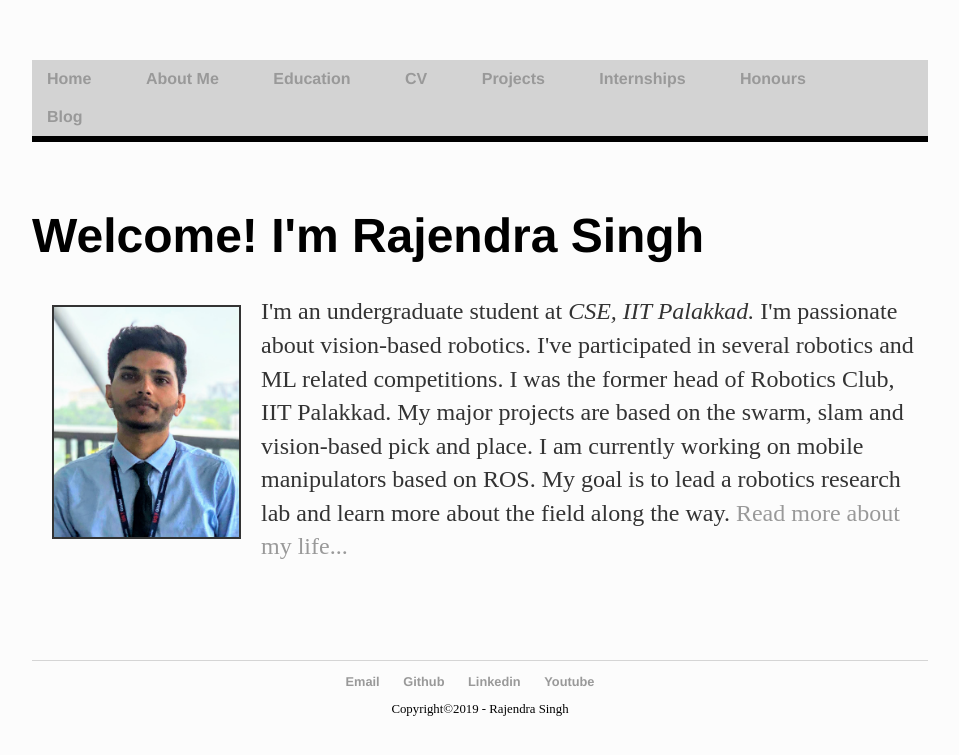
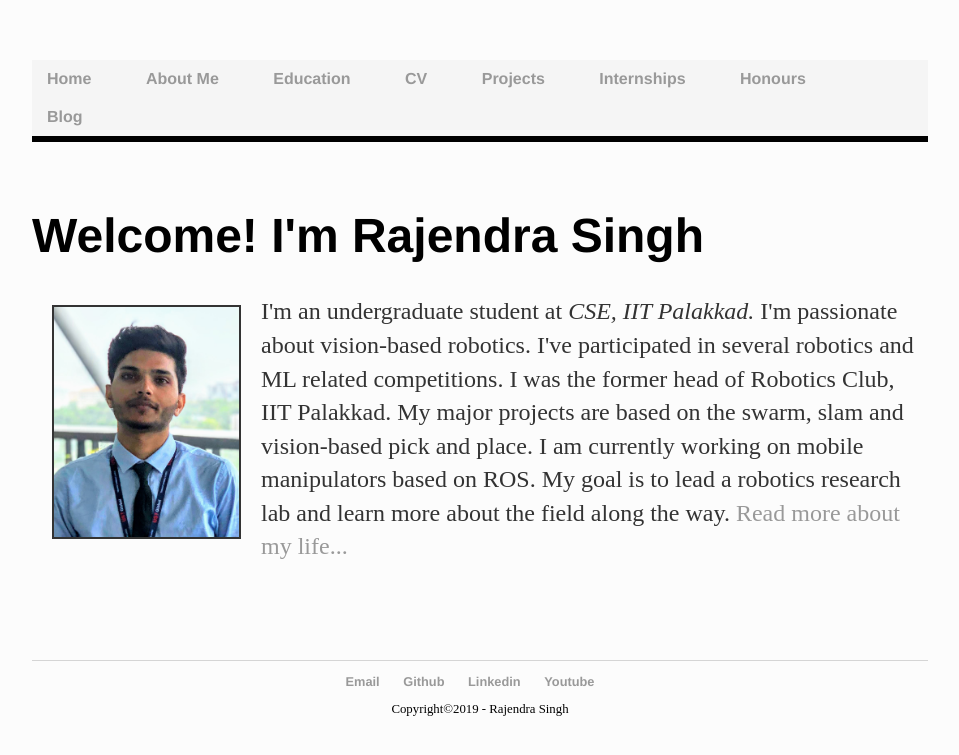
Before and after one commit to iamrajee/iamrajee.github.io, a Jekyll site: the page built from index.html, in a window 1280 px wide. Shown: the top 755 px of the page, without its empty margins (160-1119 px from the left). Built offline with Jekyll 4.4.1, drawn with Linux system fonts in a browser that asks for light colours.

Commit message:
Update main.css

```diff
--- a/css/main.css
+++ b/css/main.css
@@ -48,7 +48,7 @@ ul.tabs{
 	padding: 0px; */
 /* 	list-style: none; */
 	border-bottom: 6px solid black;
-  	background-color: lightgrey;
+  	background-color: rgb(245, 245, 245);;
 }
 
 ul.tabs li{
```
